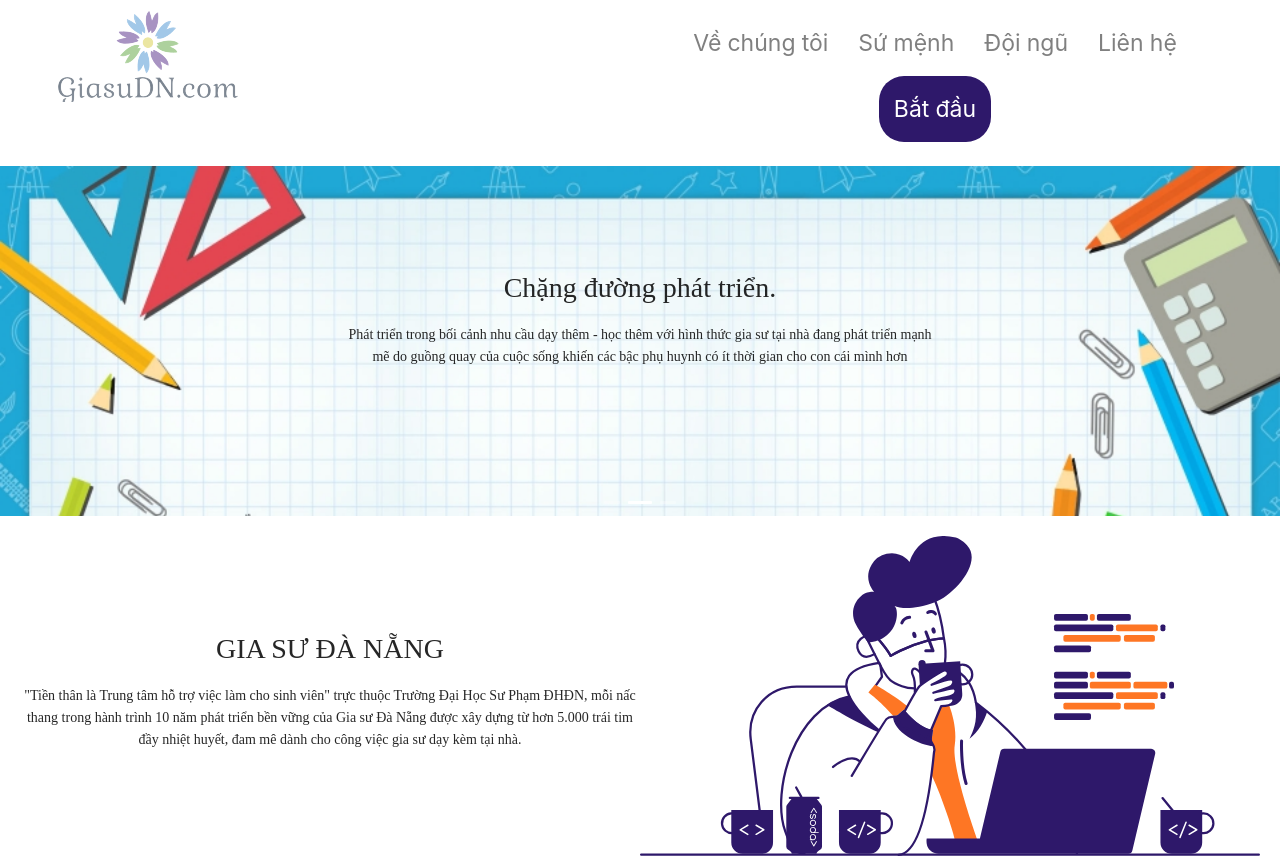
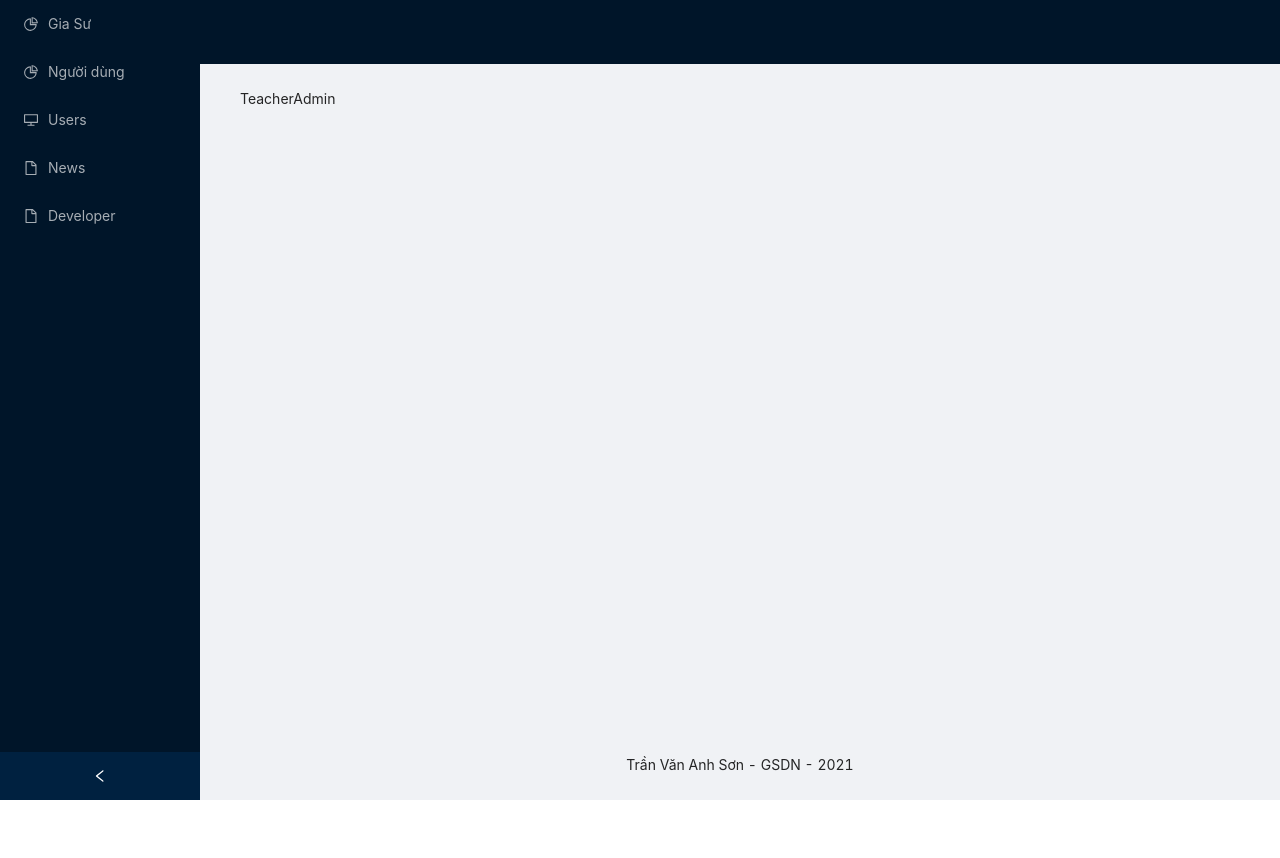
Before and after one commit to AnhSon-DHSPDHDN/fe_gsdn, a React (Create React App) app: page /admin/teacher in a window 1280 px wide. Before the commit this address led to /landing-page. Shown: the top 858 px of the page. After the commit the page ends 800 px from the top, so only its background shows below. Built offline with nearby package versions, Linux system fonts and the light colour scheme; no server answers; grey boxes are pictures that could not be loaded.

Commit message:
pageAdmin

```diff
--- /dev/null
+++ b/src/components/AdminLayout/index.js
@@ -0,0 +1,81 @@
+import React, { useEffect, useState } from 'react';
+import { Layout, Menu } from 'antd';
+import {
+  DesktopOutlined,
+  PieChartOutlined,
+  FileOutlined,
+} from '@ant-design/icons';
+import { Link, Redirect } from 'react-router-dom';
+import axiosClient from '../../untils/axiosClient';
+
+const { Header, Content, Footer, Sider } = Layout;
+
+function Admin({ children }) {
+  const [collapsed, setCollapsed] = useState(false);
+  const [userAuthor, setUserAuthor] = useState(null)
+  const onCollapse = () => {
+    setCollapsed(!collapsed)
+  }
+  const fetchInforUser = () => {
+    axiosClient.get('/login/me')
+      .then(res => {
+        if (res.status === 200) {
+          setUserAuthor(res.data)
+        } else throw new Error()
+      }).catch(error => {
+        console.log(error);
+      })
+  }
+  useEffect(() => {
+    fetchInforUser()
+  }, [])
+  if (userAuthor && userAuthor._idRole !== "admin") {
+    // console.log('no permision');
+    return <Redirect to="/home"></Redirect>
+  }
+  return (
+    <Layout style={{ minHeight: '100vh' }}>
+      <Sider collapsible collapsed={collapsed} onCollapse={onCollapse}>
+        <div className="logo" />
+        <Menu theme="dark" mode="inline">
+          <Menu.Item key="1" icon={<PieChartOutlined />}>
+            <Link to="/admin/teacher">
+              Gia Sư
+            </Link>
+          </Menu.Item>
+          <Menu.Item key="2" icon={<PieChartOutlined />}>
+            <Link to="/admin/customer">
+              Người dùng
+            </Link>
+          </Menu.Item>
+          <Menu.Item key="3" icon={<DesktopOutlined />}>
+            <Link to="/admin/users">
+              Users
+            </Link>
+          </Menu.Item>
+          <Menu.Item key="4" icon={<FileOutlined />}>
+            <Link to="/admin/news">
+              News
+            </Link>
+          </Menu.Item>
+          <Menu.Item key="5" icon={<FileOutlined />}>
+            <Link to="/admin/developer">
+              Developer
+            </Link>
+          </Menu.Item>
+        </Menu>
+      </Sider>
+      <Layout className="site-layout">
+        <Header className="site-layout-background" style={{ padding: 0 }} />
+        <Content style={{ margin: '0 16px' }}>
+          <div className="site-layout-background" style={{ padding: 24, minHeight: 360 }}>
+            {children}
+          </div>
+        </Content>
+        <Footer style={{ textAlign: 'center' }}>Trần Văn Anh Sơn - GSDN - 2021</Footer>
+      </Layout>
+    </Layout>
+  )
+}
+
+export default React.memo(Admin)
--- /dev/null
+++ b/src/components/admins/CustomerAdmin/index.js
@@ -0,0 +1,10 @@
+import React from 'react'
+import AdminLayout from '../../AdminLayout'
+
+export default function CustomerAdmin() {
+  return (
+    <AdminLayout>
+      <div>customer</div>
+    </AdminLayout>
+  )
+}
--- /dev/null
+++ b/src/components/admins/DeveloperAdmin/index.js
@@ -0,0 +1,10 @@
+import React from 'react'
+import AdminLayout from '../../AdminLayout'
+
+export default function DeveloperAdmin() {
+  return (
+    <AdminLayout>
+      <div>DeveloperAdmin</div>
+    </AdminLayout>
+  )
+}
--- /dev/null
+++ b/src/components/admins/NewsAdmin/index.js
@@ -0,0 +1,10 @@
+import React from 'react'
+import AdminLayout from '../../AdminLayout'
+
+export default function NewsAdmin() {
+  return (
+    <AdminLayout>
+      <div>News</div>
+    </AdminLayout>
+  )
+}
--- /dev/null
+++ b/src/components/admins/TeacherAdmin/index.js
@@ -0,0 +1,10 @@
+import React from 'react'
+import AdminLayout from '../../AdminLayout'
+
+export default function TeacherAdmin() {
+  return (
+    <AdminLayout>
+      <div>TeacherAdmin</div>
+    </AdminLayout>
+  )
+}
--- /dev/null
+++ b/src/components/admins/UserAdmin/index.js
@@ -0,0 +1,10 @@
+import React from 'react'
+import AdminLayout from '../../AdminLayout'
+
+export default function UserAdmin() {
+  return (
+    <AdminLayout>
+      <div>User</div>
+    </AdminLayout>
+  )
+}
--- a/src/layouts/Admin.js
+++ b/src/layouts/Admin.js
@@ -1,59 +1,9 @@
-import React, { useState } from 'react';
-import { Layout, Menu, Breadcrumb } from 'antd';
-import {
-  DesktopOutlined,
-  PieChartOutlined,
-  FileOutlined,
-  TeamOutlined,
-  UserOutlined,
-} from '@ant-design/icons';
-
-const { Header, Content, Footer, Sider } = Layout;
-const { SubMenu } = Menu;
+import React from 'react'
+import { Redirect } from 'react-router-dom'
+import AdminLayout from '../components/AdminLayout'
 
 export default function Admin() {
-  const [collapsed, setCollapsed] = useState(false);
-  const onCollapse = () => {
-    setCollapsed(!collapsed)
-  }
   return (
-    <Layout style={{ minHeight: '100vh' }}>
-      <Sider collapsible collapsed={collapsed} onCollapse={onCollapse}>
-        <div className="logo" />
-        <Menu theme="dark" defaultSelectedKeys={['1']} mode="inline">
-          <Menu.Item key="1" icon={<PieChartOutlined />}>
-            Option 1
-            </Menu.Item>
-          <Menu.Item key="2" icon={<DesktopOutlined />}>
-            Option 2
-            </Menu.Item>
-          <SubMenu key="sub1" icon={<UserOutlined />} title="User">
-            <Menu.Item key="3">Tom</Menu.Item>
-            <Menu.Item key="4">Bill</Menu.Item>
-            <Menu.Item key="5">Alex</Menu.Item>
-          </SubMenu>
-          <SubMenu key="sub2" icon={<TeamOutlined />} title="Team">
-            <Menu.Item key="6">Team 1</Menu.Item>
-            <Menu.Item key="8">Team 2</Menu.Item>
-          </SubMenu>
-          <Menu.Item key="9" icon={<FileOutlined />}>
-            Files
-            </Menu.Item>
-        </Menu>
-      </Sider>
-      <Layout className="site-layout">
-        <Header className="site-layout-background" style={{ padding: 0 }} />
-        <Content style={{ margin: '0 16px' }}>
-          <Breadcrumb style={{ margin: '16px 0' }}>
-            <Breadcrumb.Item>User</Breadcrumb.Item>
-            <Breadcrumb.Item>Bill</Breadcrumb.Item>
-          </Breadcrumb>
-          <div className="site-layout-background" style={{ padding: 24, minHeight: 360 }}>
-            Bill is a cat.
-            </div>
-        </Content>
-        <Footer style={{ textAlign: 'center' }}>Ant Design ©2018 Created by Ant UED</Footer>
-      </Layout>
-    </Layout>
+    <Redirect to="/admin/teacher"></Redirect>
   )
 }
```
Also changed, not shown: src/routers/approuter.js (+25 -0 lines).
